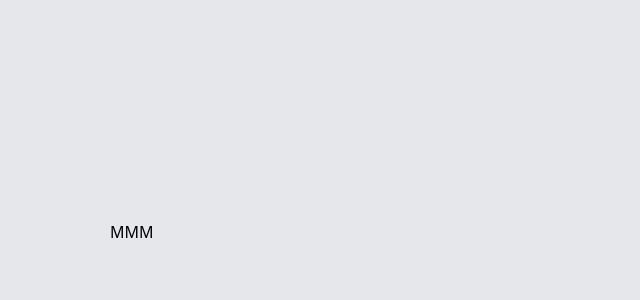
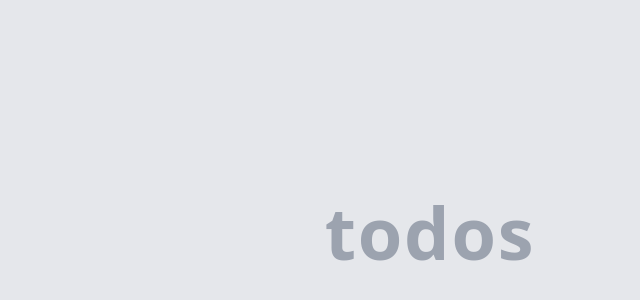
Before and after one commit to jacob-js/react-todo-app, a React (Vite) app: page / in a window 1280 px wide. Shown: the part 168-468 px from the top of the page, without its empty margins (210-850 px from the left). Built offline with nearby package versions, Linux system fonts and the light colour scheme.

Commit message:
feat: creat title component

```diff
--- a/src/App.jsx
+++ b/src/App.jsx
@@ -1,11 +1,14 @@
 import { useState } from 'react'
+import Title from './components/Title'
 import Wrapper from './components/Wrapper'
 
 function App() {
 
   return (
     <div className="w-full min-h-screen bg-gray-200 flex flex-col items-center justify-center">
-      <Wrapper>MMM</Wrapper>
+      <Wrapper>
+        <Title />
+      </Wrapper>
     </div>
   )
 }
--- /dev/null
+++ b/src/components/Title.jsx
@@ -0,0 +1,9 @@
+import React from 'react'
+
+function Title() {
+  return (
+    <div className='text-gray-400 font-bold text-7xl text-center tracking-wide'>todos</div>
+  )
+}
+
+export default Title
```
